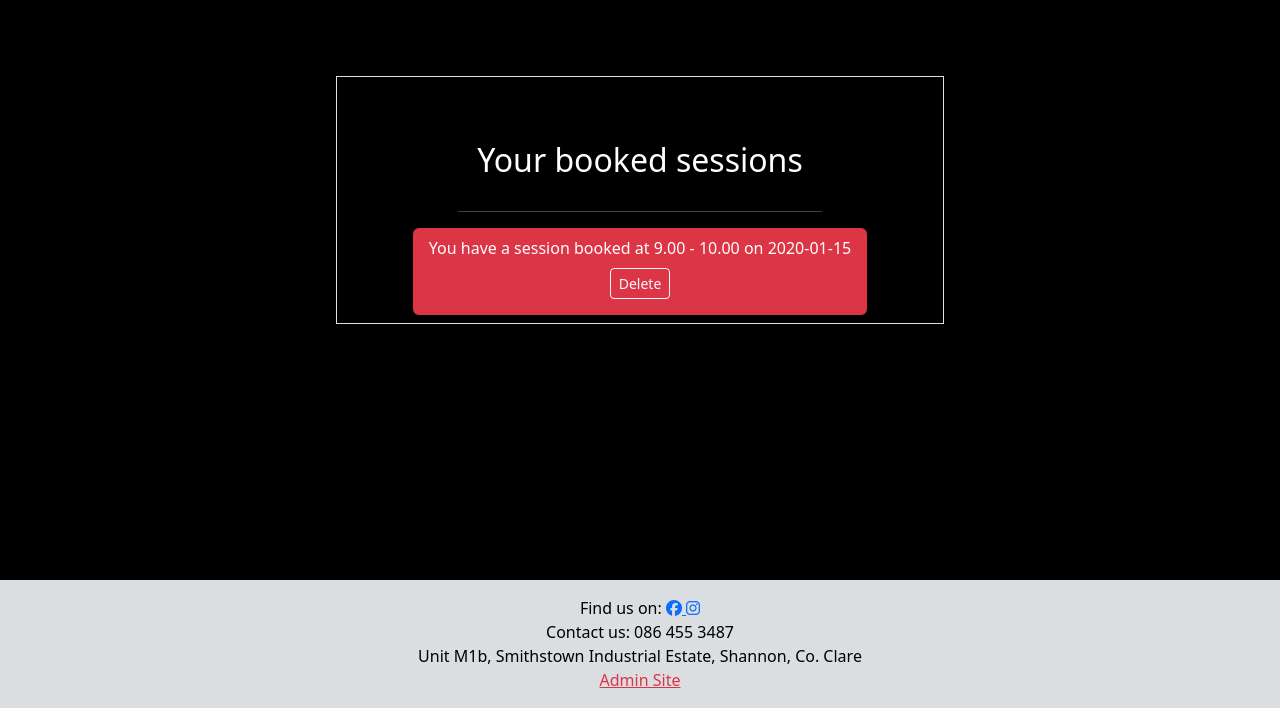
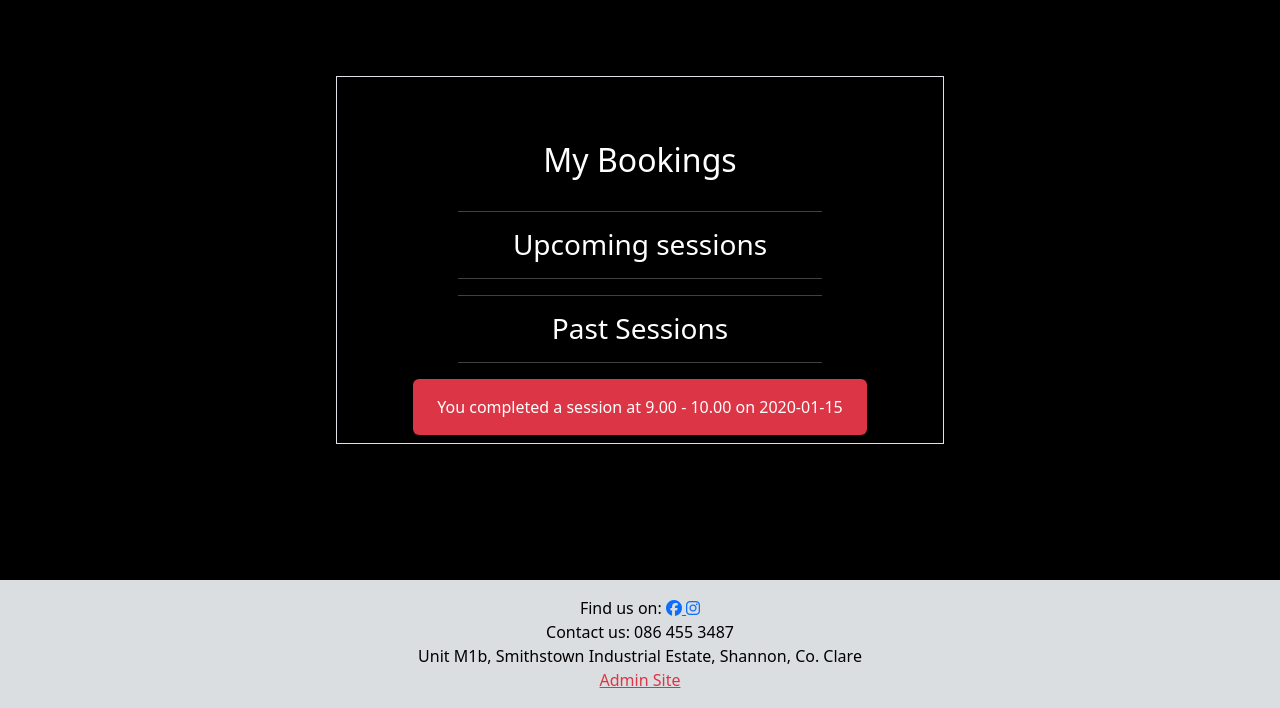
Before and after one commit to Gallie83/PP4-Django, a Django app: page /view_bookings/ in a window 1280 px wide. Shown: the part 92-800 px from the top of the page. Run offline with Django 3.2, Linux system fonts and the light colour scheme; a user stored in the database is signed in; tables that the repository leaves empty hold one stand-in row (values such as "Sample post"); some libraries are stand-ins or nearby versions.

Commit message:
View bookings now seperates past and upcoming bookings

```diff
--- a/bookingapp/views.py
+++ b/bookingapp/views.py
@@ -24,8 +24,21 @@ def view_bookings(request):
         # Only returns bookings made by user
         booking_list = Booking.objects.filter(user=request.user)
 
-        return render(request, 'view_bookings.html',
-                      {'booking_list': booking_list})
+        past_booking_list = []
+
+    # Iterates through list and converts date from a string to a date
+        for session in booking_list:
+            sessionDate = session.booking_date
+            newDate = datetime.datetime.strptime(
+                sessionDate, '%Y-%m-%d').date()
+            # Checks to see if date is a past date
+            if newDate < date.today():
+                past_booking_list.append(session)
+
+        context = {'booking_list': booking_list,
+                   'past_booking_list': past_booking_list}
+
+        return render(request, 'view_bookings.html', context)
 
     # Brings user to log in page
     else:
@@ -51,6 +64,11 @@ def DateView(request):
         # Checks if date is before current date and throws error message
         if newDate < date.today():
             messages.success(request, ("Invalid date selected!"))
+            return redirect('date')
+        # Stops user from making a booking on todays date
+        elif newDate == date.today():
+            messages.success(
+                request, ("Sessions must be booked at least a day in advance!"))
             return redirect('date')
         else:
             # Stores inputted date as string to be used in booking form
@@ -83,7 +101,6 @@ def BookingView(request):
     # Stores available times on chosen date in available_slots
     for slot in Slots:
         if slot[0] not in booked_slots:
-            print(slot)
             available_slots.append(slot[0])
 
     if form.is_valid():
--- a/templates/view_bookings.html
+++ b/templates/view_bookings.html
@@ -8,7 +8,7 @@
 <div class="about mt-5">
 
     <div class="members text-center text-white pt-5 mt-4 border mx-auto">
-        <h2>Your booked sessions</h2>
+        <h2>My Bookings</h2>
         <hr>
 
         <div class="md-outline" inline="true">
@@ -21,15 +21,31 @@
             {% endfor %}
             {% endif %}
 
-            <!-- Displays users booked sessions from database -->
+            <!-- Displays users upcoming booked sessions from database -->
             {% if booking_list %}
+            <h3>Upcoming sessions</h3>
+            <hr>
             {% for booking in booking_list %}
+            <!-- Checks if session is upcoming or past -->
+            {% if booking not in past_booking_list %}
             <p class="booked bg-danger rounded py-2 my-2 w-75 mx-auto">You have a session booked at {{ booking.slot }}
                 on
                 {{ booking.booking_date }}
                 <!-- Button for deleting session -->
                 <a href="{% url 'delete_bookings' booking.id %}"
                     class="delete-booking btn btn-outline-light btn-sm m-2">Delete</a>
+            </p>
+            {% endif %}
+            {% endfor %}
+            <hr>
+            <!-- Users previous sessions -->
+            <h3>Past Sessions</h3>
+            <hr>
+            {% for booking in past_booking_list %}
+
+            <p class="booked bg-danger rounded py-3 my-2 w-75 mx-auto">You completed a session at {{ booking.slot }}
+                on
+                {{ booking.booking_date }}
             </p>
             {% endfor %}
             {% else %}
```
